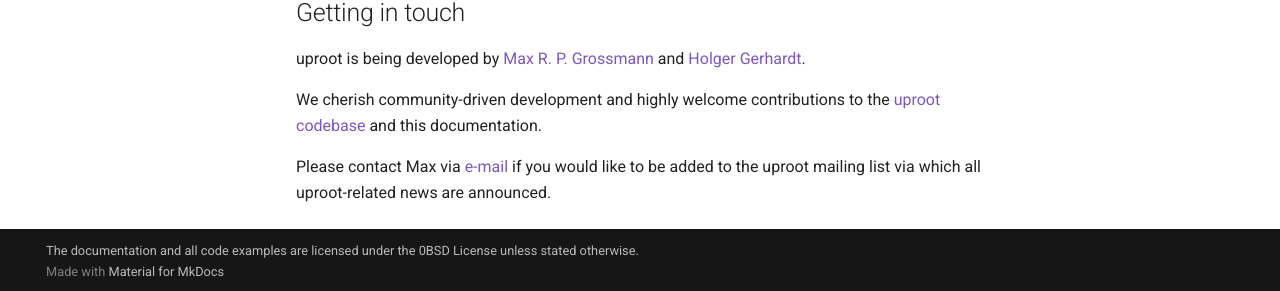
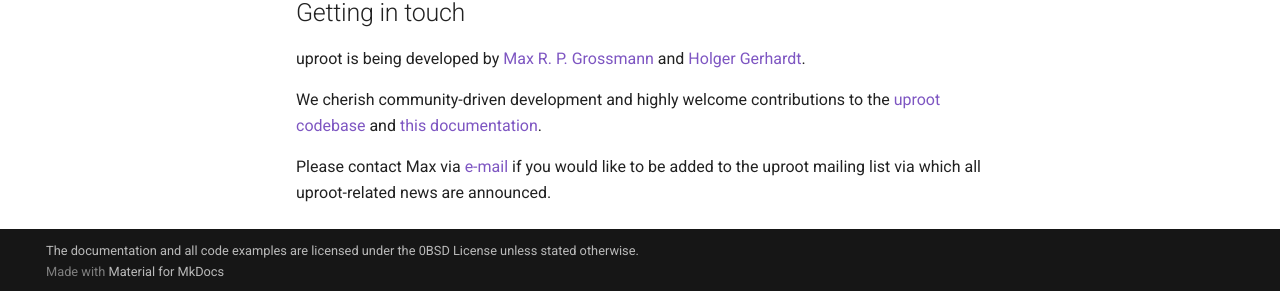
Before and after one commit to mrpg/uproot-docs, an MkDocs documentation site: the page built from docs/index.md, in a window 1280 px wide and 1176 px high. Shown: the part 882-1173 px from the top of the window. Built offline with MkDocs 1.6.1 and Material for MkDocs 9.7.7, drawn with Linux system fonts in a browser that asks for light colours; part of the change alters nothing that is shown.

```diff
--- a/docs/index.md
+++ b/docs/index.md
@@ -21,6 +21,6 @@ Here is a quick overview of the central features of uproot:
 
 uproot is being developed by [Max R. P. Grossmann](https://max.pm/){:target="_blank"} and [Holger Gerhardt](https://www.econ.uni-bonn.de/iame/gerhardt){:target="_blank"}.
 
-We cherish community-driven development and highly welcome contributions to the [uproot codebase](https://github.com/mrpg/uproot) and this documentation.
+We cherish community-driven development and highly welcome contributions to the [uproot codebase](https://github.com/mrpg/uproot) and [this documentation](https://github.com/mrpg/uproot-docs).
 
-Please contact Max via [e-mail](max@uproot.science) if you would like to be added to the uproot mailing list via which all uproot-related news are announced.
+Please contact Max via [e-mail](mailto:max@uproot.science) if you would like to be added to the uproot mailing list via which all uproot-related news are announced.
```
